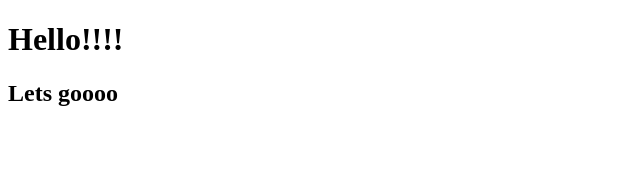
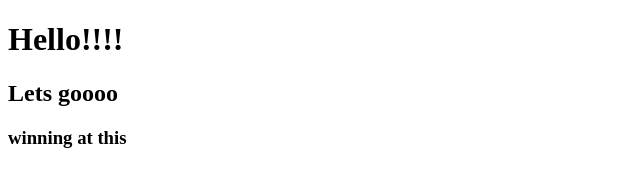
Before and after one commit to ericjnr08/Resume, a plain HTML site: page index.html in a window 1280 px wide. Shown: the whole page, without its empty margins (0-640 px from the left). Drawn offline with Linux system fonts and the light colour scheme.

Commit message:
backup lost count

```diff
--- a/index.html
+++ b/index.html
@@ -12,5 +12,6 @@
   <body>
     <h1>Hello!!!!</h1>
     <h2>Lets goooo</h2>
+    <h3>winning at this</h3>
   </body>
 </html>
```
